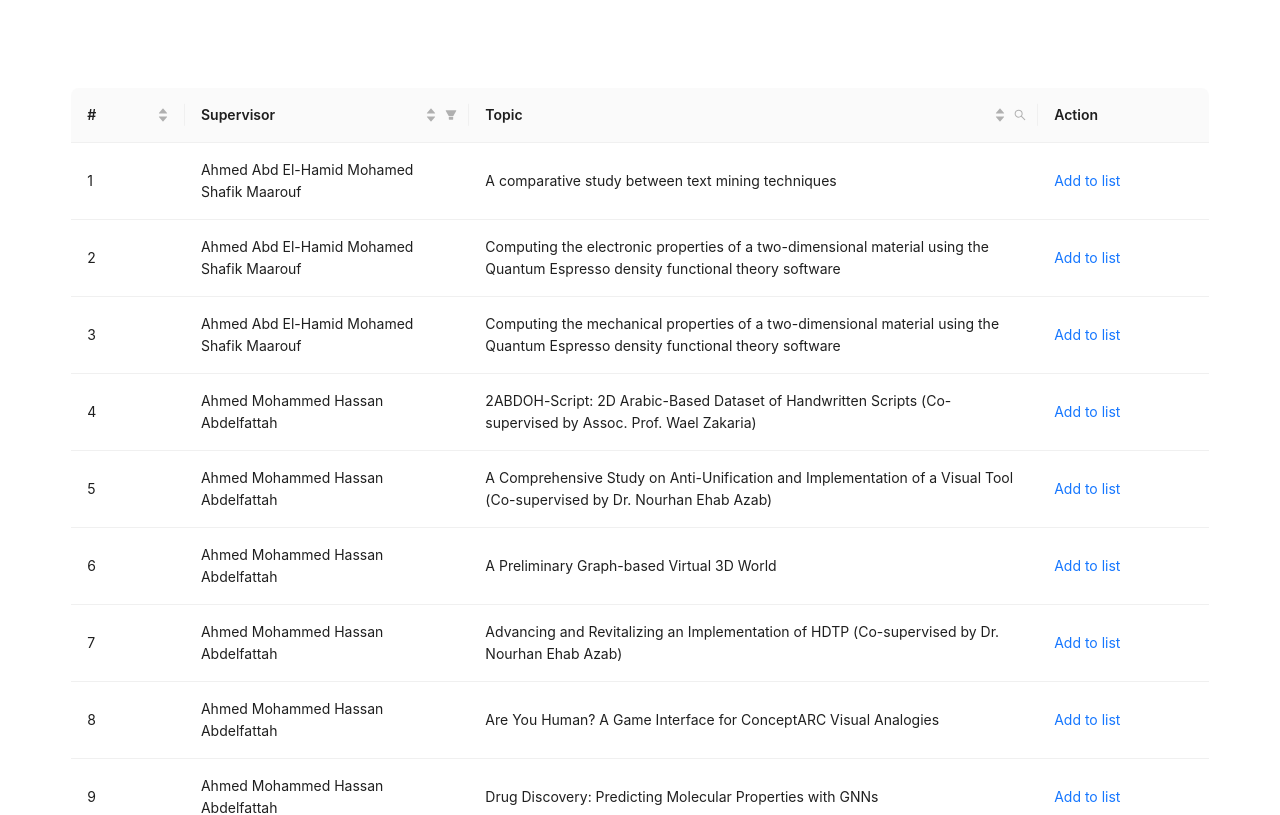
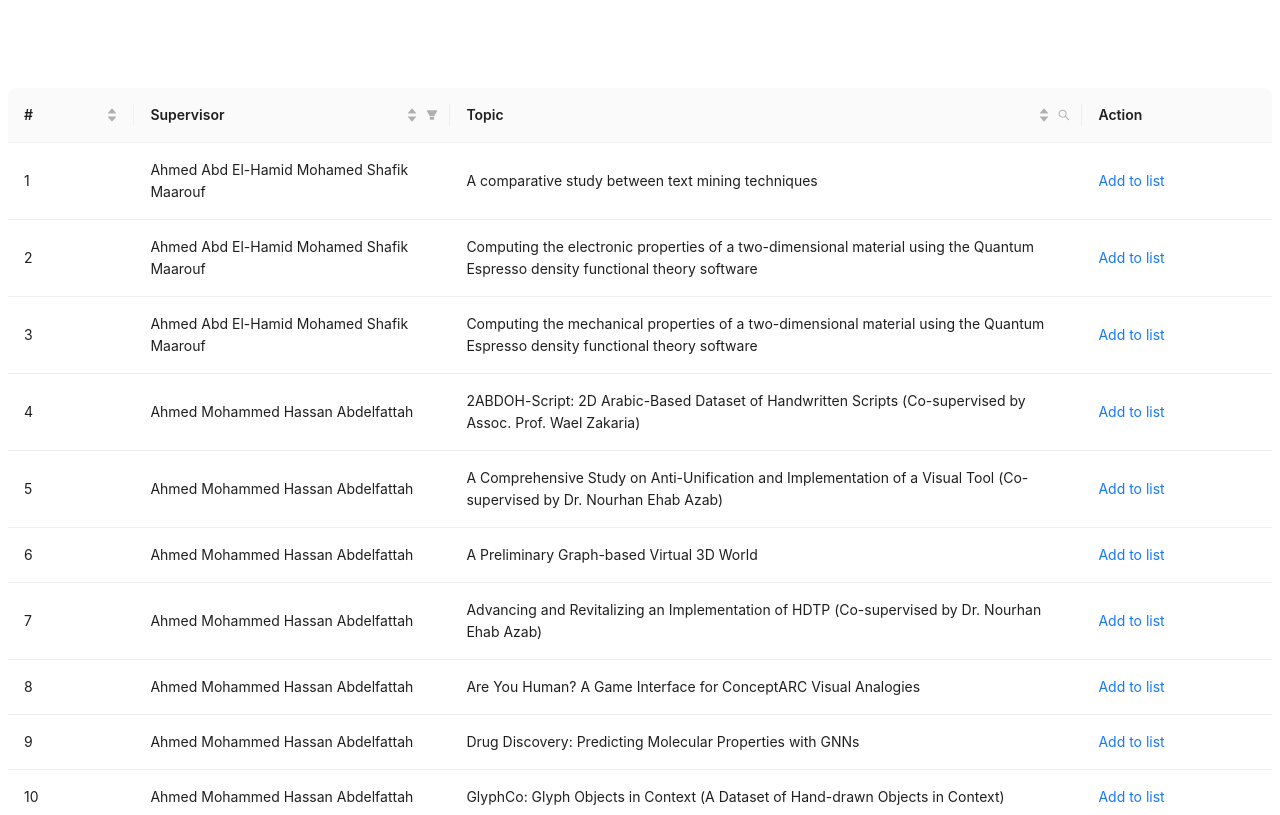
Before and after one commit to seiffhany/thesis-select, a React (Create React App) app: page / in a window 1280 px wide. Shown: the top 815 px of the page. Built offline with nearby package versions, Linux system fonts and the light colour scheme.

Commit message:
width fix

```diff
--- a/src/App.css
+++ b/src/App.css
@@ -28,3 +28,14 @@
   padding: 10px 0;
   border-bottom: 1px solid #ccc;
 }
+
+.main-wrapper {
+  width: 85rem;
+}
+
+/* add media query to reduce width on mobile */
+@media (max-width: 600px) {
+  .main-wrapper {
+    width: 90%;
+  }
+}
--- a/src/App.tsx
+++ b/src/App.tsx
@@ -250,8 +250,8 @@ const App: FC = () => {
       }}
     >
       <div
+        className="main-wrapper"
         style={{
-          maxWidth: "90%",
           alignSelf: "center",
           paddingTop: "5rem",
           paddingBottom: "10rem",
```
